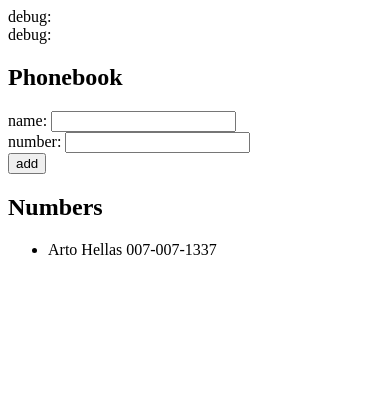
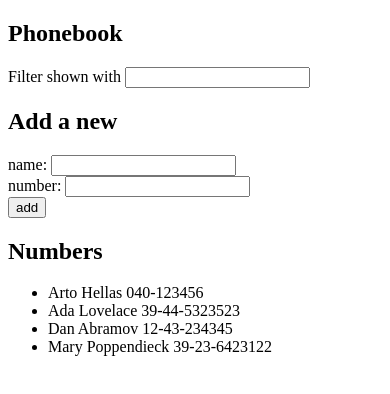
Before and after one commit to Mackensson/FullStackOpen, a React (Vite) app in the folder part2/Exercises_2.6-2.10/: page / in a window 390 px wide. Shown: the top 394 px of the page. Built offline with nearby package versions, Linux system fonts and the light colour scheme.

Commit message:
Exercise 2.9*: The Phonebook Step 4

```diff
--- a/part2/Exercises_2.6-2.10/src/App.jsx
+++ b/part2/Exercises_2.6-2.10/src/App.jsx
@@ -2,11 +2,14 @@
 
 const App = () => {
   const [persons, setPersons] = useState([
-    { name: 'Arto Hellas',
-      number: '007-007-1337'}
+    { name: 'Arto Hellas', number: '040-123456', id: 1 },
+    { name: 'Ada Lovelace', number: '39-44-5323523', id: 2 },
+    { name: 'Dan Abramov', number: '12-43-234345', id: 3 },
+    { name: 'Mary Poppendieck', number: '39-23-6423122', id: 4 }
   ])
   const [newNumber, setNewNumber] = useState('')
   const [newName, setNewName] = useState('')
+  const [filter, setFilter] = useState('')
 
   const handleSubmit = (event) => {
     event.preventDefault()
@@ -27,11 +30,21 @@
     setNewNumber(event.target.value)
   }
 
+  const inputChangeFilter = (event) => {
+    setFilter(event.target.value)
+  }
+
+  const filteredPersons = persons.filter((person) =>
+    person.name.toLowerCase().includes(filter.toLowerCase())
+  );
+
   return (
     <div>
-      <div>debug: {newName}</div>
-      <div>debug: {newNumber}</div>
       <h2>Phonebook</h2>
+      <div>
+        Filter shown with <input value={filter} onChange={inputChangeFilter}></input>
+      </div>
+      <h2>Add a new</h2>
       <form onSubmit={handleSubmit}>
         <div>
           name: <input value={newName} onChange={inputChangeName}/>
@@ -46,7 +59,7 @@
       <h2>Numbers</h2>
       <div>
         <ul>
-          {persons.map((person, index) =>
+          {filteredPersons.map((person, index) =>
             <li key={index}>{person.name} {person.number}</li>)}
         </ul>
       </div>
```
